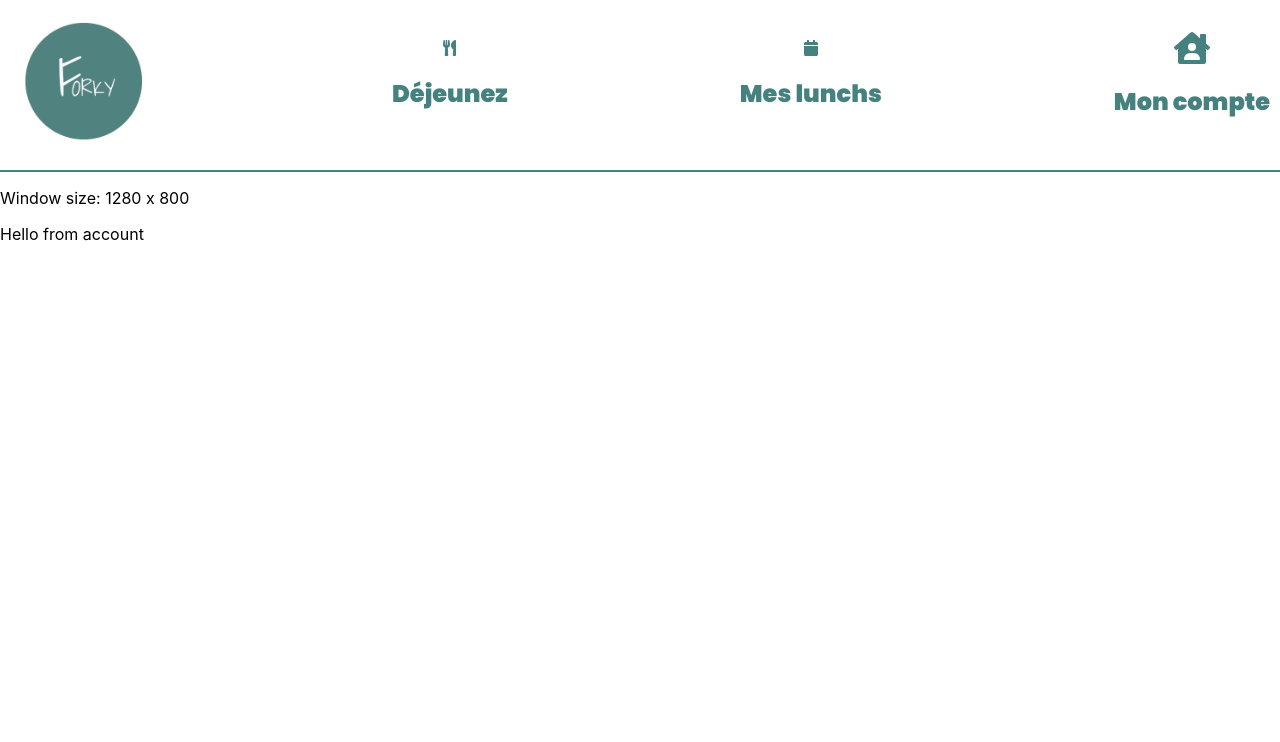
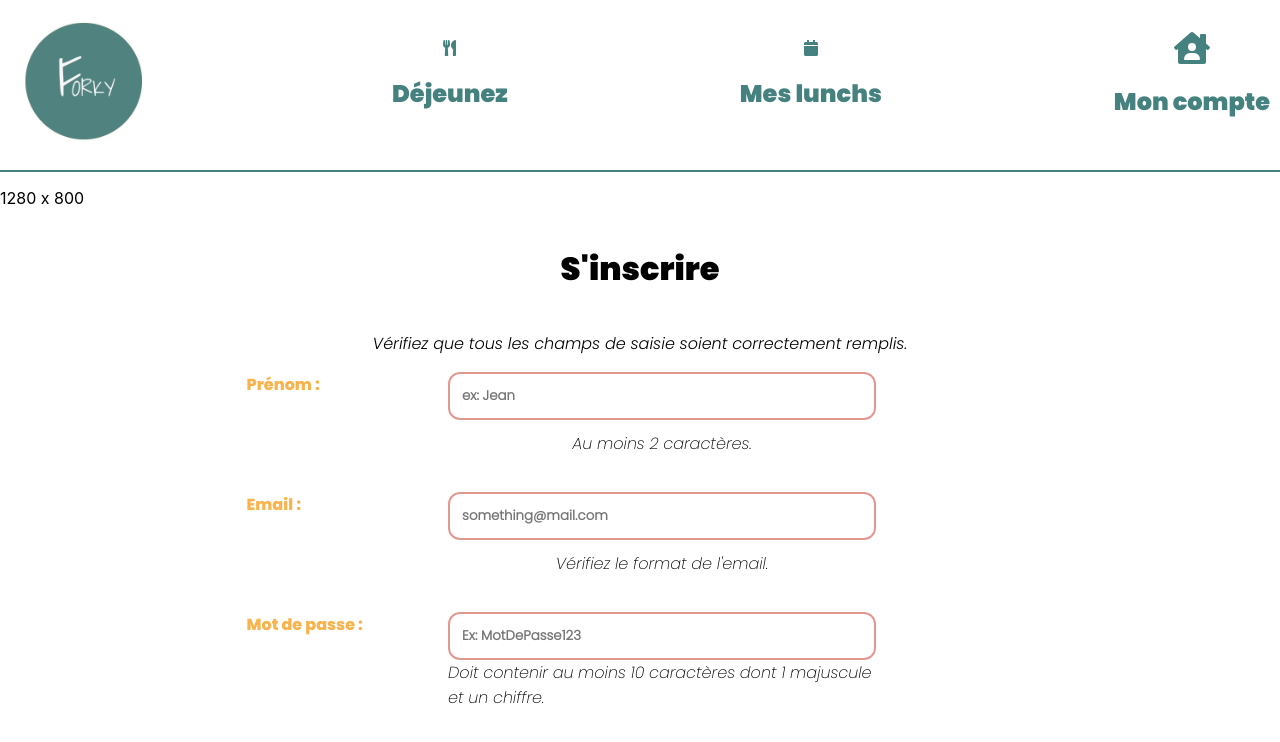
Before and after one commit to florent-augier/forky-web, a React (Create React App) app: page /my-account in a window 1280 px wide. Shown: the top 742 px of the page. Built offline with nearby package versions, Linux system fonts and the light colour scheme; what styled-react-modal would draw is missing.

Commit message:
feat(SignUp): add style, form, state & fetch DB

```diff
--- a/package.json
+++ b/package.json
@@ -12,6 +12,7 @@
     "@testing-library/jest-dom": "^5.11.4",
     "@testing-library/react": "^11.1.0",
     "@testing-library/user-event": "^12.1.10",
+    "@typeform/embed": "^1.0.0-next.16",
     "classnames": "^2.2.6",
     "google-font-installer": "^1.2.0",
     "moment": "^2.29.1",
--- a/src/components/account/Account.js
+++ b/src/components/account/Account.js
@@ -1,5 +1,7 @@
 import React from "react";
 import useWindowSize from "./../../helpers/WindowSize";
+// import SignIn from "./SignIn";
+import SignUp from "./SignUp";
 
 export default function Account() {
   const [width, height] = useWindowSize();
@@ -7,9 +9,9 @@ export default function Account() {
   return (
     <div>
       <p>
-        Window size: {width} x {height}
+        {width} x {height}
       </p>
-      <p>Hello from account</p>
+      <SignUp />
     </div>
   );
 }
--- /dev/null
+++ b/src/components/account/SignIn.js
@@ -0,0 +1,104 @@
+import React, { useState, useEffect } from "react";
+
+export default function SignIn(params) {
+  const [emailValue, setEmailValue] = useState("");
+  const [passwordValue, setPasswordValue] = useState("");
+
+  const handleSubmit = () => {
+    console.log("tu as submit");
+  };
+
+  useEffect(() => {
+    console.log(emailValue);
+  }, [emailValue]);
+
+  useEffect(() => {
+    console.log(passwordValue);
+  }, [passwordValue]);
+
+  const chechValues = () => {
+    if (!!emailValue && !!passwordValue) {
+      console.log("ok");
+    }
+  };
+
+  const handleFocus = (e) => {
+    console.log(e.target);
+    e.target.style.outline = "none";
+  };
+
+  const formContainer = {
+    display: "flex",
+    justifyContent: "center",
+  };
+
+  const labelAndInputStyle = {
+    display: "flex",
+    justifyContent: "flex-end",
+  };
+  const inputStyle = {
+    margin: "12px",
+    fontFamily: "Poppins-300",
+    border: "2px solid #e09891",
+    borderRadius: "12px",
+    padding: "12px",
+  };
+  const labelStyle = {
+    color: "#f9b34c",
+    fontFamily: "Poppins-800",
+  };
+  const submitStyle = {
+    display: "flex",
+    justifyContent: "center",
+    marginTop: "50px",
+  };
+
+  const buttonStyle = {
+    border: "4px solid #f9b34c",
+    borderRadius: "20px",
+    padding: "10px",
+  };
+
+  return (
+    <div style={formContainer}>
+      <form onSubmit={() => handleSubmit()}>
+        <div style={labelAndInputStyle}>
+          <label style={labelStyle}>
+            Email :
+            <input
+              onFocus={(e) => handleFocus(e)}
+              type="email"
+              value={emailValue}
+              onChange={(e) => setEmailValue(e.target.value)}
+              placeholder="something@mail.com"
+              style={inputStyle}
+            />
+          </label>
+        </div>
+        <div style={labelAndInputStyle}>
+          <label style={labelStyle}>
+            Mot de passe :
+            <input
+              onFocus={(e) => handleFocus(e)}
+              type="password"
+              autoComplete="current-password"
+              value={passwordValue}
+              onChange={(e) => setPasswordValue(e.target.value)}
+              placeholder="Votre mot de passe"
+              style={inputStyle}
+            />
+          </label>
+        </div>
+        <div style={submitStyle}>
+          <button
+            style={buttonStyle}
+            type="submit"
+            onClick={() => chechValues()}
+          >
+            Envoyer
+          </button>
+        </div>
+      </form>
+    </div>
+  );
+}
--- /dev/null
+++ b/src/components/account/SignUp.js
@@ -0,0 +1,229 @@
+import React, { useState, useEffect, useCallback } from "react";
+
+import useWindowSize from "../../helpers/WindowSize";
+
+export default function SignUp() {
+  const [width] = useWindowSize();
+
+  const [emailValue, setEmailValue] = useState(""); // Etat qui gère l'email
+  const [passwordValue, setPasswordValue] = useState(""); // Etat qui gère le mot de passe
+  const [nameValue, setNameValue] = useState(""); // Etat qui gère le nom
+  const [isError, setIsError] = useState(true); // Etat qui gère l'email
+  const [isClicked, setIsClicked] = useState(false);
+
+  const errorMessage =
+    "Vérifiez que tous les champs de saisie soient correctement remplis.";
+
+  useEffect(() => {
+    if (!isError && isClicked) {
+      const signUpDB = async () => {
+        let rawResponse = await fetch(`/sign-up`, {
+          method: "post",
+          headers: { "Content-Type": "application/x-www-form-urlencoded" },
+          body: `name=${nameValue}&email=${emailValue}&password=${passwordValue}`,
+        });
+        console.log("my rawResponse", rawResponse);
+
+        let response = await rawResponse.json();
+        console.log("ma reponse", response);
+      };
+
+      signUpDB();
+    }
+  }, [isError, emailValue, nameValue, passwordValue, isClicked]);
+
+  const handleSubmit = async () => {
+    setIsClicked(true);
+  };
+
+  const checkValues = useCallback(() => {
+    const emailRegex = /^[a-zA-Z0-9.!#$%&’*+/=?^_`{|}~-]+@[a-zA-Z0-9-]+(?:\.[a-zA-Z0-9-]+)*$/;
+    const passwordRegex = /^(?=.*[a-z])(?=.*[A-Z])(?=.*\d)[a-zA-Z\d]{10,}$/;
+
+    if (
+      nameValue.length >= 2 &&
+      emailValue.match(emailRegex) &&
+      passwordValue.match(passwordRegex)
+    ) {
+      setIsError(false);
+    } else {
+      setIsError(true);
+    }
+  }, [emailValue, nameValue, passwordValue]);
+
+  useEffect(() => {
+    console.log(emailValue, passwordValue, nameValue);
+    checkValues();
+  }, [emailValue, passwordValue, nameValue, checkValues]);
+
+  // All Styled objects
+  const headerStyle = {
+    display: "flex",
+    flexDirection: "row",
+    justifyContent: "center",
+    fontFamily: "Poppins-900",
+  };
+
+  const handleFocus = (e) => {
+    e.target.style.outline = "none";
+  };
+
+  const formContainer = {
+    display: "flex",
+    justifyContent: "center",
+  };
+
+  const wrapperStyle = {
+    display: "grid",
+    gridTemplateColumns: "1fr 2fr",
+    height: "100px",
+    marginBottom: "20px",
+    width: "80%",
+  };
+  // Styling column of grid which content label
+  const labelColumn = {
+    display: "flex",
+    width: "100%",
+    justifyContent: "flex-start",
+    alignItems: "start",
+  };
+  // Styling label only
+  const labelStyle = {
+    color: "#f9b34c",
+    fontFamily: "Poppins-800",
+  };
+  // Styling Wrapper of input and tips
+  const inputAndTipsStyle = {
+    display: "flex",
+    flexDirection: "column",
+    justifyContent: "space-between",
+    alignItems: "center",
+  };
+  // Styling Input only
+  const inputStyle = {
+    fontFamily: "Poppins-300",
+    fontWeight: "bold",
+    border: "2px solid #e09891",
+    borderRadius: "12px",
+    padding: "12px",
+    width: width > 700 ? "400px" : width > 500 ? "300px" : "150px",
+  };
+  const tipsStyle = {
+    display: "flex",
+    justifyContent: "center",
+    alignItems: "center",
+    marginTop: "0",
+    fontFamily: "Poppins-200italic",
+    fontSize: "16px",
+  };
+  const submitStyle = {
+    display: "flex",
+    justifyContent: "center",
+    marginTop: "50px",
+  };
+  const buttonStyle = {
+    border: "4px solid #f9b34c",
+    borderRadius: "20px",
+    padding: "10px",
+    backgroundColor: "#45827f",
+    color: "#f9b34c",
+    fontFamily: "Poppins-700",
+  };
+
+  return (
+    <div>
+      <div style={headerStyle}>
+        <h1>S'inscrire</h1>
+      </div>
+      <div style={formContainer}>
+        <form onSubmit={() => handleSubmit()}>
+          {isError && (
+            <p
+              style={{
+                display: "flex",
+                justifyContent: "center",
+                fontFamily: "Poppins-300italic",
+              }}
+            >
+              {errorMessage}
+            </p>
+          )}
+          <div style={wrapperStyle}>
+            <div style={labelColumn}>
+              <label style={labelStyle}>Prénom :</label>
+            </div>
+            <div style={inputAndTipsStyle}>
+              <input
+                onFocus={(e) => handleFocus(e)}
+                minLength="2"
+                require="true"
+                type="text"
+                aria-required="true"
+                value={nameValue}
+                onChange={(e) => setNameValue(e.target.value)}
+                placeholder="ex: Jean"
+                style={inputStyle}
+              />
+              <p style={tipsStyle}>Au moins 2 caractères.</p>
+            </div>
+          </div>
+          <div style={wrapperStyle}>
+            <div style={labelColumn}>
+              <label style={labelStyle}>Email :</label>
+            </div>
+            <div style={inputAndTipsStyle}>
+              <input
+                defaultChecked
+                onFocus={(e) => handleFocus(e)}
+                type="email"
+                require="true"
+                aria-required="true"
+                autoComplete="off"
+                value={emailValue}
+                onChange={(e) => setEmailValue(e.target.value)}
+                placeholder="something@mail.com"
+                style={inputStyle}
+              />
+              <p style={tipsStyle}>Vérifiez le format de l'email.</p>
+            </div>
+          </div>
+          <div style={wrapperStyle}>
+            <div style={labelColumn}>
+              <label style={labelStyle}>Mot de passe :</label>
+            </div>
+            <div style={inputAndTipsStyle}>
+              <input
+                minLength={10}
+                onFocus={(e) => handleFocus(e)}
+                require="true"
+                required
+                aria-required="true"
+                type="password"
+                autoComplete="new-password"
+                value={passwordValue}
+                onChange={(e) => setPasswordValue(e.target.value)}
+                placeholder="Ex: MotDePasse123"
+                style={inputStyle}
+              />
+              <p style={tipsStyle}>
+                Doit contenir au moins 10 caractères dont 1 majuscule et un
+                chiffre.
+              </p>
+            </div>
+          </div>
+          {!isError && (
+            <div style={submitStyle}>
+              <button
+                style={buttonStyle}
+                onClick={() => setIsClicked(true)}
+                onFocus={(e) => handleFocus(e)}
+              >
+                Envoyer
+              </button>
+            </div>
+          )}
+        </form>
+      </div>
+    </div>
+  );
+}
```
Also changed, not shown: src/components/account/TypeForm.js (added, +10 -0 lines), 1 other file (tests, documents, lock files or other folders).
